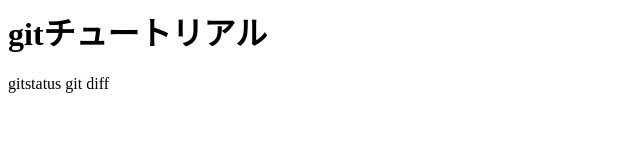
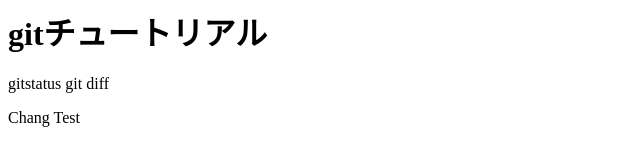
Before and after one commit to daichi-kono/git_tutorial, a plain HTML site: page index.html in a window 1280 px wide. Shown: the full height of the page, 0-640 px from the left. Drawn offline with Linux system fonts and the light colour scheme.

Commit message:
Changes to be committed: 	modified:   index.html

```diff
--- a/index.html
+++ b/index.html
@@ -1,3 +1,4 @@
 <h1>gitチュートリアル</h1>
 gitstatus
 git diff
+<p>Chang Test</p>
```
